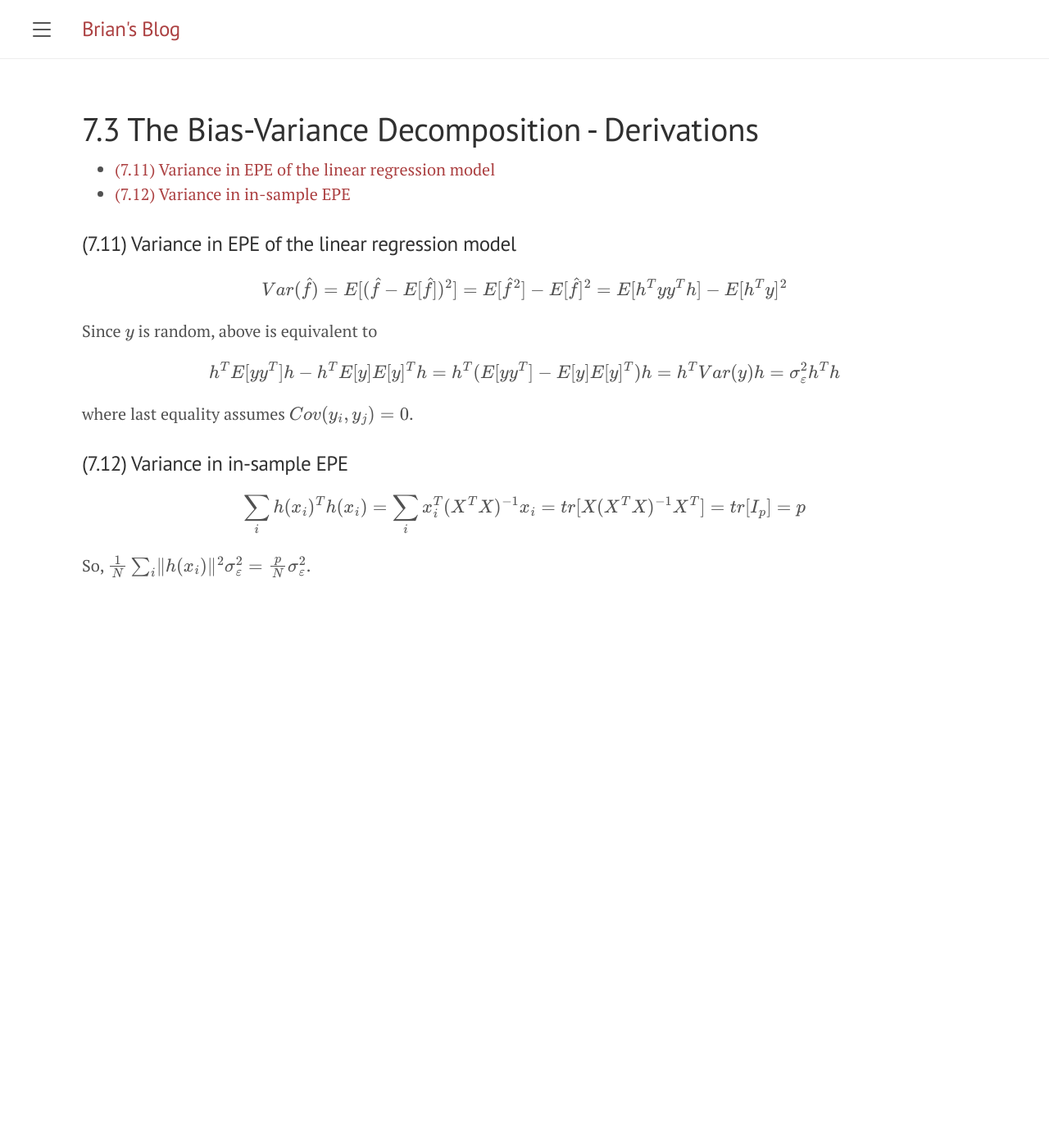
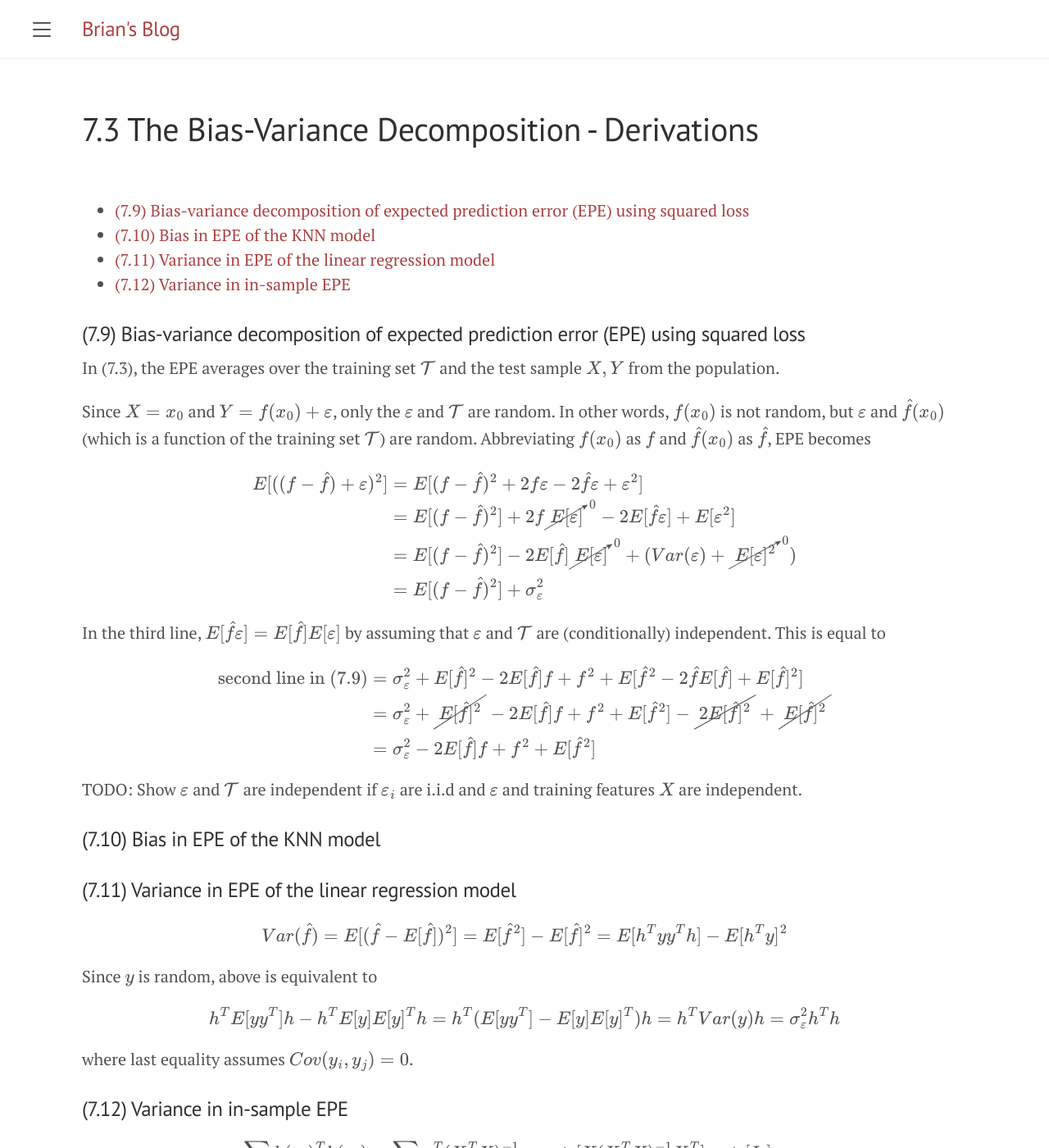
Before and after one commit to briansmlee/briansmlee.github.io, a Jekyll site: the page built from docs/_esl_posts/07_03_Derivations.md, in a window 1280 px wide and 1400 px high. Shown: the whole window at 82% size. Built offline with Jekyll 4.4.1, drawn with Linux system fonts in a browser that asks for light colours; formulas are drawn with MathJax 3.

Commit message:
ESL 7.9 Derivation

```diff
--- a/docs/_esl_posts/07_03_Derivations.md
+++ b/docs/_esl_posts/07_03_Derivations.md
@@ -8,8 +8,37 @@ type: Derivations
 usemathjax: true
 ---
 
+$\require{cancel}$
+
 * toc
 {:toc}
+
+### (7.9) Bias-variance decomposition of expected prediction error (EPE) using squared loss
+
+In (7.3), the EPE averages over the training set $\mathcal{T}$ and the test sample $X, Y$ from the population.
+
+Since $X = x_0$ and $Y = f(x_0) + \varepsilon$, only the $\varepsilon$ and $\mathcal{T}$ are random. In other words, $f(x_0)$ is not random, but $\varepsilon$ and $\hat{f}(x_0)$ (which is a function of the training set $\mathcal{T}$) are random. Abbreviating $f(x_0)$ as $f$ and $\hat{f}(x_0)$ as $\hat{f}$, EPE becomes
+
+$$ \begin{align*}
+E[((f - \hat{f}) + \varepsilon)^2]
+&= E[(f - \hat{f})^2 + 2 f \varepsilon - 2 \hat{f} \varepsilon + \varepsilon^2] \\
+&= E[(f - \hat{f})^2] + 2 f \cancelto{0}{E[\varepsilon]} - 2 E[\hat{f} \varepsilon] + E[\varepsilon^2] \\
+&= E[(f - \hat{f})^2] - 2 E[\hat{f}] \cancelto{0}{E[\varepsilon]} + (Var(\varepsilon) + \cancelto{0}{E[\varepsilon]^2}) \\
+&= E[(f - \hat{f})^2] + \sigma^2_\varepsilon
+\end{align*}$$
+
+In the third line, $E[\hat{f} \varepsilon] = E[\hat{f}] E[\varepsilon]$ by assuming that $\varepsilon$ and $\mathcal{T}$ are (conditionally) independent. This is equal to
+
+$$ \begin{align*}
+\text{second line in (7.9)}
+&= \sigma^2_\varepsilon + E[\hat{f}]^2 - 2E[\hat{f}]f + f^2 + E[\hat{f}^2 - 2 \hat{f} E[\hat{f}] + E[\hat{f}]^2] \\
+&= \sigma^2_\varepsilon + \cancel{E[\hat{f}]^2} - 2E[\hat{f}]f + f^2 + E[\hat{f}^2] - \cancel{2 E[\hat{f}]^2} + \cancel{E[\hat{f}]^2} \\
+&= \sigma^2_\varepsilon - 2E[\hat{f}]f + f^2 + E[\hat{f}^2] \\
+\end{align*} $$
+
+TODO: Show $\varepsilon$ and $\mathcal{T}$ are independent if $\varepsilon_i$ are i.i.d and $\varepsilon$ and training features $X$ are independent.
+
+### (7.10) Bias in EPE of the KNN model
 
 ### (7.11) Variance in EPE of the linear regression model
 
```
